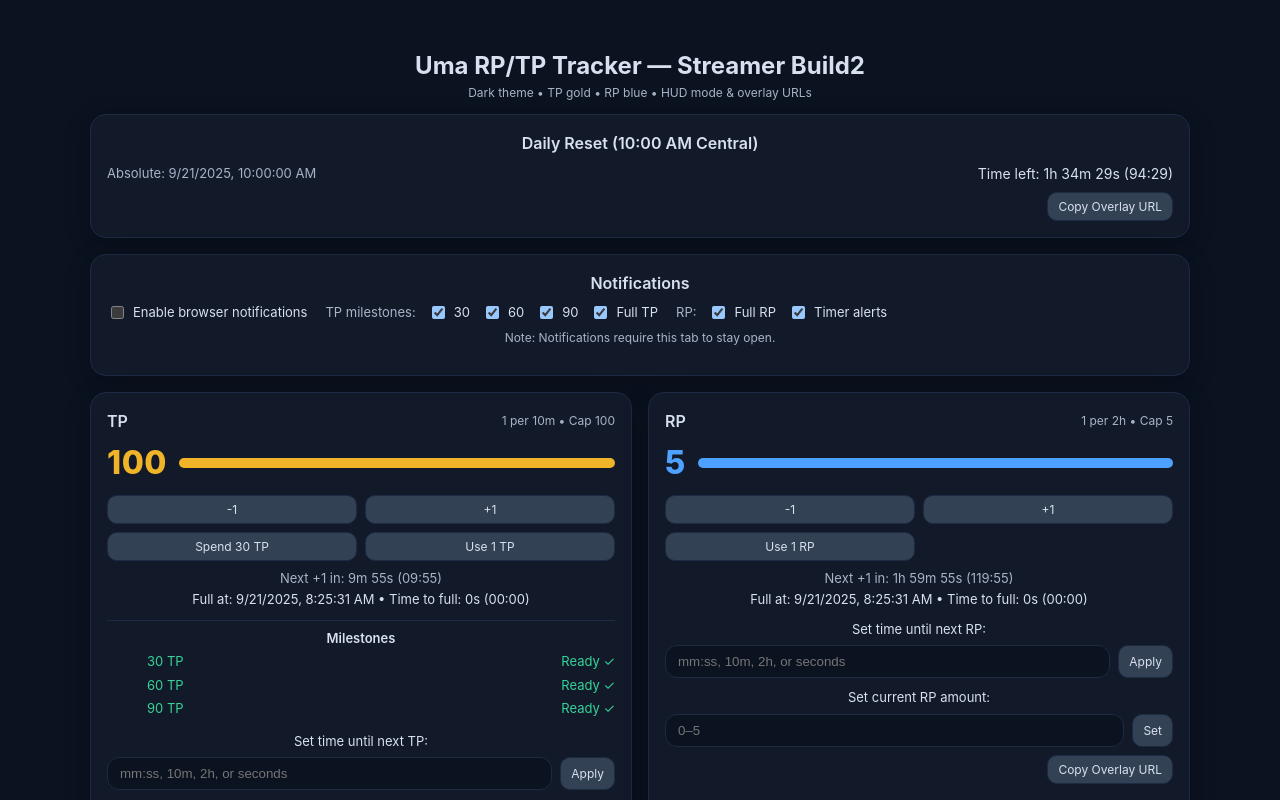
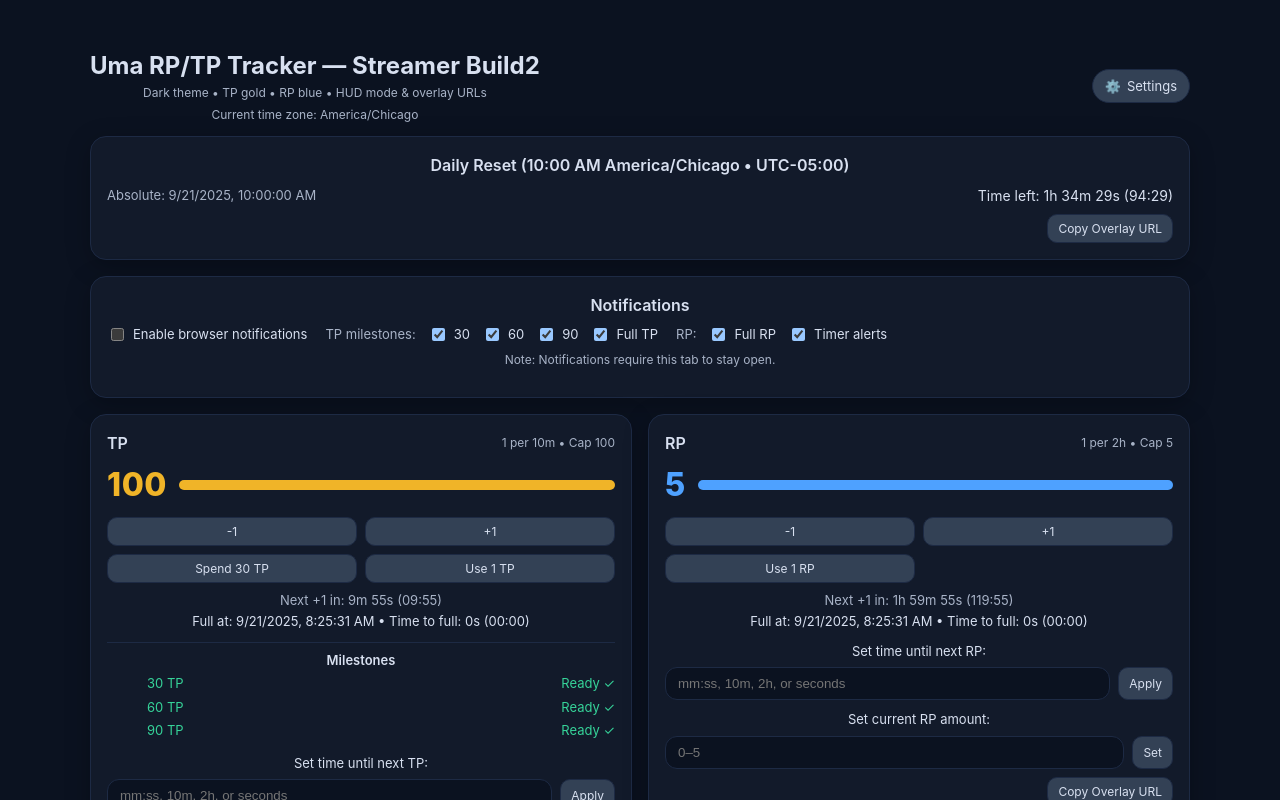
Before and after one commit to TwilightLilyy/Umamasume-Tracker, a React (Vite) app: page / in a window 1280 px wide. Shown: the top 800 px of the page. Built offline with nearby package versions, Linux system fonts and the light colour scheme.

Commit message:
Add configurable timezone settings menu

```diff
--- a/src/App.tsx
+++ b/src/App.tsx
@@ -1,6 +1,19 @@
 import React, { useEffect, useMemo, useState } from "react";
 
-const TZ = "America/Chicago";
+const DEFAULT_TZ = "America/Chicago";
+
+function isValidTimeZone(value: string) {
+  try {
+    new Intl.DateTimeFormat(undefined, { timeZone: value });
+    return true;
+  } catch {
+    return false;
+  }
+}
+
+function ensureTimeZone(value: string) {
+  return isValidTimeZone(value) ? value : DEFAULT_TZ;
+}
 const COLOR = {
   bg: "#0b1220",
   card: "#121a2a",
@@ -103,9 +116,10 @@ export function parseFlexible(input: unknown) {
 }
 
 function getTZOffsetDesignator(timeZone: string) {
+  const zone = ensureTimeZone(timeZone);
   try {
     const parts = new Intl.DateTimeFormat("en-US", {
-      timeZone,
+      timeZone: zone,
       timeZoneName: "shortOffset",
     }).formatToParts(new Date());
     let off =
@@ -125,10 +139,11 @@ function getTZOffsetDesignator(timeZone: string) {
   return "-05:00";
 }
 
-export function nextDailyResetTS(base = new Date()) {
+export function nextDailyResetTS(base = new Date(), timeZone = DEFAULT_TZ) {
   const d = new Date(base);
+  const zone = ensureTimeZone(timeZone);
   const locale = new Intl.DateTimeFormat("en-US", {
-    timeZone: TZ,
+    timeZone: zone,
     hour12: false,
     year: "numeric",
     month: "2-digit",
@@ -138,7 +153,7 @@ export function nextDailyResetTS(base = new Date()) {
   const yyyy = parts.year;
   const mm = parts.month;
   const dd = parts.day;
-  const tzOff = getTZOffsetDesignator(TZ);
+  const tzOff = getTZOffsetDesignator(zone);
   let targetMs = new Date(`${yyyy}-${mm}-${dd}T10:00:00${tzOff}`).getTime();
   if (!Number.isFinite(targetMs)) {
     targetMs = new Date(`${yyyy}-${mm}-${dd}T10:00:00`).getTime() || Date.now();
@@ -310,17 +325,56 @@ function useQuery() {
 
 interface HeaderProps {
   hud: boolean;
+  onOpenSettings: () => void;
+  timeZone: string;
+  isSettingsOpen: boolean;
 }
 
-function Header({ hud }: HeaderProps) {
+function Header({ hud, onOpenSettings, timeZone, isSettingsOpen }: HeaderProps) {
+  const zone = ensureTimeZone(timeZone);
   return (
-    <div style={{ marginBottom: 12 }}>
-      <div style={{ fontSize: hud ? 20 : 24, fontWeight: 700 }}>
-        Uma RP/TP Tracker — Streamer Build2
+    <div
+      style={{
+        marginBottom: 12,
+        display: "flex",
+        justifyContent: "space-between",
+        alignItems: "center",
+        gap: 12,
+        flexWrap: "wrap",
+      }}
+    >
+      <div>
+        <div style={{ fontSize: hud ? 20 : 24, fontWeight: 700 }}>
+          Uma RP/TP Tracker — Streamer Build2
+        </div>
+        <div style={{ color: COLOR.subtle, fontSize: 12 }}>
+          Dark theme • TP gold • RP blue • HUD mode & overlay URLs
+        </div>
+        <div style={{ color: COLOR.subtle, fontSize: 12, marginTop: 4 }}>
+          Current time zone: {zone}
+        </div>
       </div>
-      <div style={{ color: COLOR.subtle, fontSize: 12 }}>
-        Dark theme • TP gold • RP blue • HUD mode & overlay URLs
-      </div>
+      <button
+        type="button"
+        onClick={onOpenSettings}
+        style={{
+          display: "flex",
+          alignItems: "center",
+          gap: 6,
+          padding: "8px 12px",
+          borderRadius: 999,
+          background: isSettingsOpen ? COLOR.border : COLOR.slate700,
+          color: COLOR.text,
+          border: `1px solid ${COLOR.border}`,
+          fontSize: 13,
+          cursor: "pointer",
+        }}
+        title="Open settings"
+        aria-expanded={isSettingsOpen}
+      >
+        <span aria-hidden="true">⚙️</span>
+        <span>Settings</span>
+      </button>
     </div>
   );
 }
@@ -462,13 +516,14 @@ function Input({ value, onChange, placeholder, type = "text" }: InputProps) {
   );
 }
 
-function CountdownRow({ targetMs }: { targetMs: number }) {
+function CountdownRow({ targetMs, timeZone }: { targetMs: number; timeZone: string }) {
   const [, setTick] = useState(0);
   useEffect(() => {
     const id = window.setInterval(() => setTick((t) => t + 1), 1000);
     return () => window.clearInterval(id);
   }, []);
   const rem = Math.max(0, targetMs - now());
+  const zone = ensureTimeZone(timeZone);
   return (
     <div
       style={{
@@ -480,7 +535,7 @@ function CountdownRow({ targetMs }: { targetMs: number }) {
       }}
     >
       <div style={{ fontSize: 13, color: COLOR.subtle }}>
-        Absolute: {new Date(targetMs).toLocaleString(undefined, { timeZone: TZ })}
+        Absolute: {new Date(targetMs).toLocaleString(undefined, { timeZone: zone })}
       </div>
       <div style={{ fontSize: 14 }}>
         Time left: {formatDHMS(rem)} ({formatMMSS(rem)})
@@ -507,6 +562,7 @@ interface ResourceCardProps {
   onSetNextOverride: (value: string) => void;
   hud: boolean;
   onCopyOverlay: () => void;
+  timeZone: string;
 }
 
 function ResourceCard({
@@ -527,11 +583,13 @@ function ResourceCard({
   onSetNextOverride,
   hud,
   onCopyOverlay,
+  timeZone,
 }: ResourceCardProps) {
   const [nextInput, setNextInput] = useState("");
   const [amountInput, setAmountInput] = useState("");
   const timeToNext = current.nextPoint - now();
   const place = "mm:ss, 10m, 2h, or seconds";
+  const zone = ensureTimeZone(timeZone);
 
   const bigValStyle: React.CSSProperties = {
     fontWeight: 800,
@@ -585,7 +643,7 @@ function ResourceCard({
             Next +1 in: {formatDHMS(timeToNext)} ({formatMMSS(timeToNext)})
           </div>
           <div style={{ fontSize: 13, marginTop: 2 }}>
-            Full at: {new Date(current.fullAt).toLocaleString(undefined, { timeZone: TZ })} • Time to full:
+            Full at: {new Date(current.fullAt).toLocaleString(undefined, { timeZone: zone })} • Time to full:
             {" "}
             {formatDHMS(fullInfo.ms)} ({formatMMSS(fullInfo.ms)})
           </div>
@@ -609,7 +667,7 @@ function ResourceCard({
                         <span style={{ color: COLOR.good }}>Ready ✓</span>
                       ) : (
                         <span style={{ color: COLOR.subtle }}>
-                          {new Date(t).toLocaleTimeString([], { timeZone: TZ })}
+                          {new Date(t).toLocaleTimeString([], { timeZone: zone })}
                         </span>
                       )}
                     </li>
@@ -791,9 +849,10 @@ interface OverlayViewProps {
   nextReset: number;
   timers: TimerData[];
   absTimers: AbsTimer[];
+  timeZone: string;
 }
 
-function OverlayView({ overlay, curTP, curRP, tpFull, rpFull, nextReset, timers, absTimers }: OverlayViewProps) {
+function OverlayView({ overlay, curTP, curRP, tpFull, rpFull, nextReset, timers, absTimers, timeZone }: OverlayViewProps) {
   const [, setTick] = useState(0);
   useEffect(() => {
     const id = window.setInterval(() => setTick((t) => t + 1), 1000);
@@ -805,6 +864,7 @@ function OverlayView({ overlay, curTP, curRP, tpFull, rpFull, nextReset, timers,
   };
   const slab: React.CSSProperties = { fontSize: 64, fontWeight: 900, letterSpacing: 1 };
   const sub: React.CSSProperties = { fontSize: 16, color: COLOR.subtle };
+  const zone = ensureTimeZone(timeZone);
 
   if (overlay === "tp")
     return (
@@ -828,7 +888,7 @@ function OverlayView({ overlay, curTP, curRP, tpFull, rpFull, nextReset, timers,
     return (
       <div style={{ ...styleTxt }}>
         <div style={{ ...slab }}>Daily Reset</div>
-        <div style={sub}>{new Date(nextReset).toLocaleString(undefined, { timeZone: TZ })}</div>
+        <div style={sub}>{new Date(nextReset).toLocaleString(undefined, { timeZone: zone })}</div>
         <div style={{ fontSize: 32, marginTop: 8 }}>{formatDHMS(nextReset - now())}</div>
       </div>
     );
@@ -858,7 +918,7 @@ function OverlayView({ overlay, curTP, curRP, tpFull, rpFull, nextReset, timers,
     return (
       <div style={{ ...styleTxt }}>
         <div style={{ ...slab }}>{a.label || "Timer"}</div>
-        <div style={sub}>{new Date(a.ts).toLocaleString(undefined, { timeZone: TZ })}</div>
+        <div style={sub}>{new Date(a.ts).toLocaleString(undefined, { timeZone: zone })}</div>
         <div style={{ fontSize: 32 }}>
           {formatDHMS(rem)} ({formatMMSS(rem)})
         </div>
@@ -949,6 +1009,20 @@ export default function UmaResourceTracker() {
     rp: {},
     timers: {},
   });
+  const [timezone, setTimezone] = useLocalStorage<string>("uma.timezone", DEFAULT_TZ);
+  const [settingsOpen, setSettingsOpen] = useState(false);
+  const [tzDraft, setTzDraft] = useState(timezone);
+  const [tzError, setTzError] = useState<string | null>(null);
+
+  const activeTimeZone = ensureTimeZone(timezone);
+
+  useEffect(() => {
+    if (!isValidTimeZone(timezone)) setTimezone(DEFAULT_TZ);
+  }, [timezone, setTimezone]);
+
+  useEffect(() => {
+    if (!settingsOpen) setTzDraft(timezone);
+  }, [timezone, settingsOpen]);
 
   useEffect(() => {
     const sTP = sanitizeResource(tpRaw, TP_CAP);
@@ -1006,7 +1080,11 @@ export default function UmaResourceTracker() {
     () => computeCurrent(rp.base, rp.last, RP_RATE_MS, RP_CAP, rp.nextOverride, now()),
     [rp, tick]
   );
-  const nextReset = useMemo(() => nextDailyResetTS(new Date()), [tick]);
+  const nextReset = useMemo(
+    () => nextDailyResetTS(new Date(), activeTimeZone),
+    [tick, activeTimeZone]
+  );
+  const tzOffset = useMemo(() => getTZOffsetDesignator(activeTimeZone), [activeTimeZone]);
 
   const [anchoredInit, setAnchoredInit] = useState(false);
   useEffect(() => {
@@ -1057,6 +1135,35 @@ export default function UmaResourceTracker() {
   );
   const rpFull = useMemo(() => timeToFull(curRP, RP_RATE_MS, RP_CAP), [curRP]);
   const tpFull = useMemo(() => timeToFull(curTP, TP_RATE_MS, TP_CAP), [curTP]);
+
+  function toggleSettings() {
+    setSettingsOpen((prev) => {
+      const next = !prev;
+      setTzDraft(timezone);
+      setTzError(null);
+      return next;
+    });
+  }
+
+  function saveTimeZone() {
+    const trimmed = tzDraft.trim();
+    if (!trimmed) {
+      setTzError("Time zone cannot be empty.");
+      return;
+    }
+    if (!isValidTimeZone(trimmed)) {
+      setTzError("Enter a valid IANA time zone (e.g., America/Chicago).");
+      return;
+    }
+    setTimezone(trimmed);
+    setTzError(null);
+  }
+
+  function closeSettings() {
+    setSettingsOpen(false);
+    setTzError(null);
+    setTzDraft(timezone);
+  }
 
   function adjustTP(delta: number) {
     const current = computeCurrent(tp.base, tp.last, TP_RATE_MS, TP_CAP, tp.nextOverride, now());
@@ -1170,6 +1277,13 @@ export default function UmaResourceTracker() {
     document.body.style.color = COLOR.text;
   }, []);
 
+  const tzDraftTrimmed = tzDraft.trim();
+  const tzDraftIsValid = tzDraftTrimmed.length > 0 && isValidTimeZone(tzDraftTrimmed);
+  const tzPreview = settingsOpen && tzDraftIsValid
+    ? new Date().toLocaleString(undefined, { timeZone: tzDraftTrimmed })
+    : null;
+  const resetTitle = `Daily Reset (10:00 AM ${activeTimeZone} • UTC${tzOffset})`;
+
   if (overlay) {
     return (
       <div style={{ padding: 16, fontFamily: "Inter, ui-sans-serif, system-ui", color: COLOR.text }}>
@@ -1182,6 +1296,7 @@ export default function UmaResourceTracker() {
           nextReset={nextReset}
           timers={timers}
           absTimers={absTimers}
+          timeZone={activeTimeZone}
         />
       </div>
     );
@@ -1189,10 +1304,55 @@ export default function UmaResourceTracker() {
 
   return (
     <div style={{ maxWidth: 1100, margin: "0 auto", padding: 16 }}>
-      <Header hud={hud} />
+      <Header
+        hud={hud}
+        onOpenSettings={toggleSettings}
+        timeZone={activeTimeZone}
+        isSettingsOpen={settingsOpen}
+      />
 
-      <Card title="Daily Reset (10:00 AM Central)">
-        <CountdownRow targetMs={nextReset} />
+      {settingsOpen && (
+        <Card title="Settings">
+          <div style={{ display: "grid", gap: 12 }}>
+            <div>
+              <div style={{ fontSize: 14, fontWeight: 600 }}>Time zone</div>
+              <div style={{ fontSize: 12, color: COLOR.subtle, marginTop: 4 }}>
+                Determines when the 10:00 AM daily reset occurs and how timers are displayed.
+              </div>
+            </div>
+            <div style={{ display: "flex", gap: 8, flexWrap: "wrap", alignItems: "center" }}>
+              <div style={{ flex: 1, minWidth: 220 }}>
+                <Input
+                  value={tzDraft}
+                  onChange={(v) => {
+                    setTzDraft(v);
+                    setTzError(null);
+                  }}
+                  placeholder="America/Chicago"
+                />
+              </div>
+              <SmallBtn onClick={saveTimeZone}>Save time zone</SmallBtn>
+              <SmallBtn onClick={closeSettings}>Done</SmallBtn>
+            </div>
+            {tzError && (
+              <div style={{ fontSize: 12, color: COLOR.danger }}>{tzError}</div>
+            )}
+            {!tzError && tzDraftTrimmed.length > 0 && !tzDraftIsValid && (
+              <div style={{ fontSize: 12, color: COLOR.subtle }}>
+                Enter a valid IANA time zone such as America/Chicago or Asia/Tokyo.
+              </div>
+            )}
+            {tzPreview && (
+              <div style={{ fontSize: 12, color: COLOR.subtle }}>
+                Current local time in {tzDraftTrimmed}: {tzPreview}
+              </div>
+            )}
+          </div>
+        </Card>
+      )}
+
+      <Card title={resetTitle}>
+        <CountdownRow targetMs={nextReset} timeZone={activeTimeZone} />
         <RowRight>
           <SmallBtn onClick={() => copyOverlayURL("reset")}>Copy Overlay URL</SmallBtn>
         </RowRight>
@@ -1276,6 +1436,7 @@ export default function UmaResourceTracker() {
           onSetNextOverride={(v) => setNextPointOverride("tp", v)}
           hud={hud}
           onCopyOverlay={() => copyOverlayURL("tp")}
+          timeZone={activeTimeZone}
         />
 
         <ResourceCard
@@ -1296,6 +1457,7 @@ export default function UmaResourceTracker() {
           onSetNextOverride={(v) => setNextPointOverride("rp", v)}
           hud={hud}
           onCopyOverlay={() => copyOverlayURL("rp")}
+          timeZone={activeTimeZone}
         />
       </div>
 
@@ -1333,7 +1495,7 @@ export default function UmaResourceTracker() {
                   <div>
                     <div style={{ fontWeight: 600 }}>{a.label || "Timer"}</div>
                     <div style={{ fontSize: 13, color: COLOR.subtle }}>
-                      At: {new Date(a.ts).toLocaleString(undefined, { timeZone: TZ })}
+                      At: {new Date(a.ts).toLocaleString(undefined, { timeZone: activeTimeZone })}
                     </div>
                     <div style={{ fontSize: 14 }}>
                       Time left: {formatDHMS(rem)} ({formatMMSS(rem)})
@@ -1377,7 +1539,7 @@ export default function UmaResourceTracker() {
 
     const off = (function () {
       try {
-        return getTZOffsetDesignator("America/Chicago");
+        return getTZOffsetDesignator(DEFAULT_TZ);
       } catch (e) {
         console.warn(e);
         return "";
@@ -1403,7 +1565,7 @@ export default function UmaResourceTracker() {
     const a2 = computeCurrent(45, nowMs, 10 * 60 * 1000, 100, anchor, nowMs);
     eq(Math.abs(a1.nextPoint - a2.nextPoint) < 5, true, "anchor keeps nextPoint stable across spends");
 
-    const ndr = nextDailyResetTS(new Date());
+    const ndr = nextDailyResetTS(new Date(), DEFAULT_TZ);
     eq(Number.isFinite(ndr) && ndr > Date.now(), true, "nextDailyResetTS returns a future finite timestamp");
   } catch (e) {
     console.warn("Test harness error: ", e);
```
